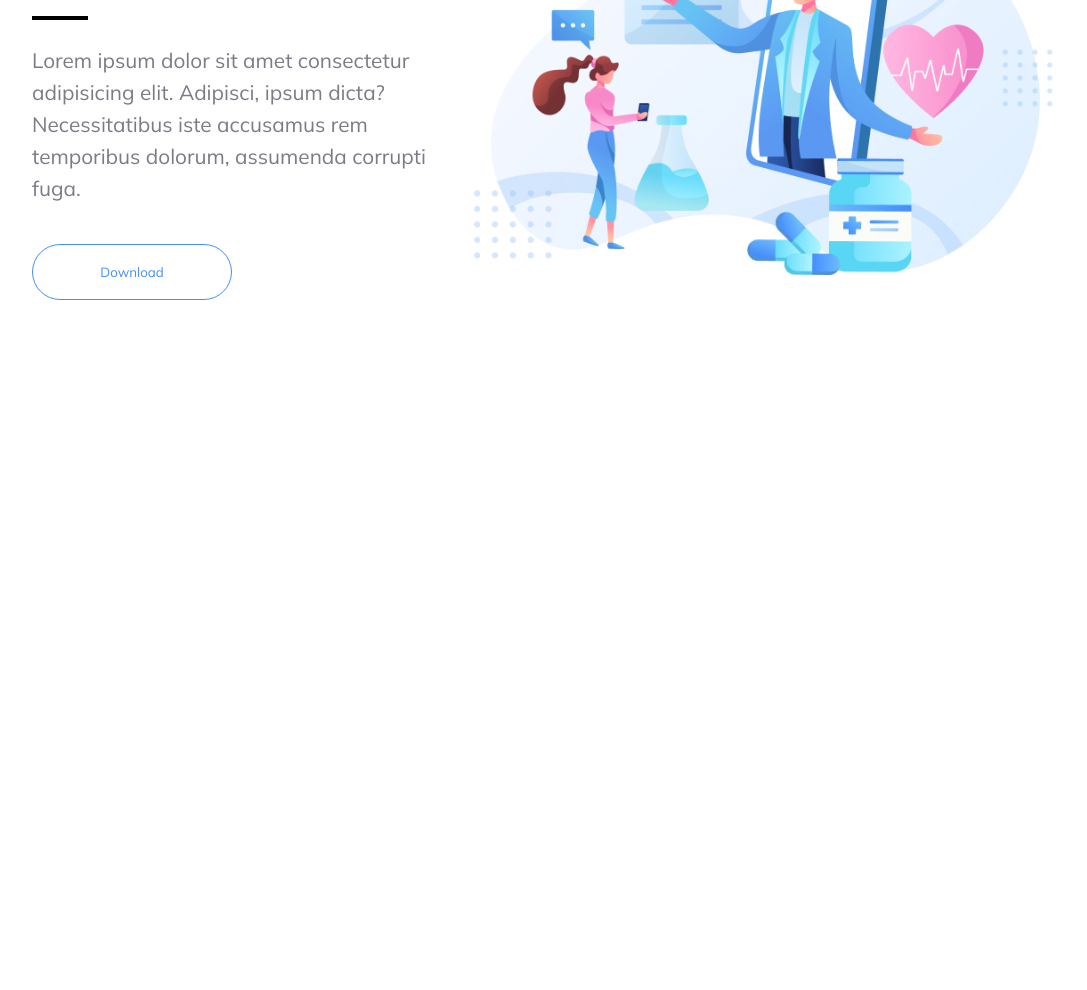
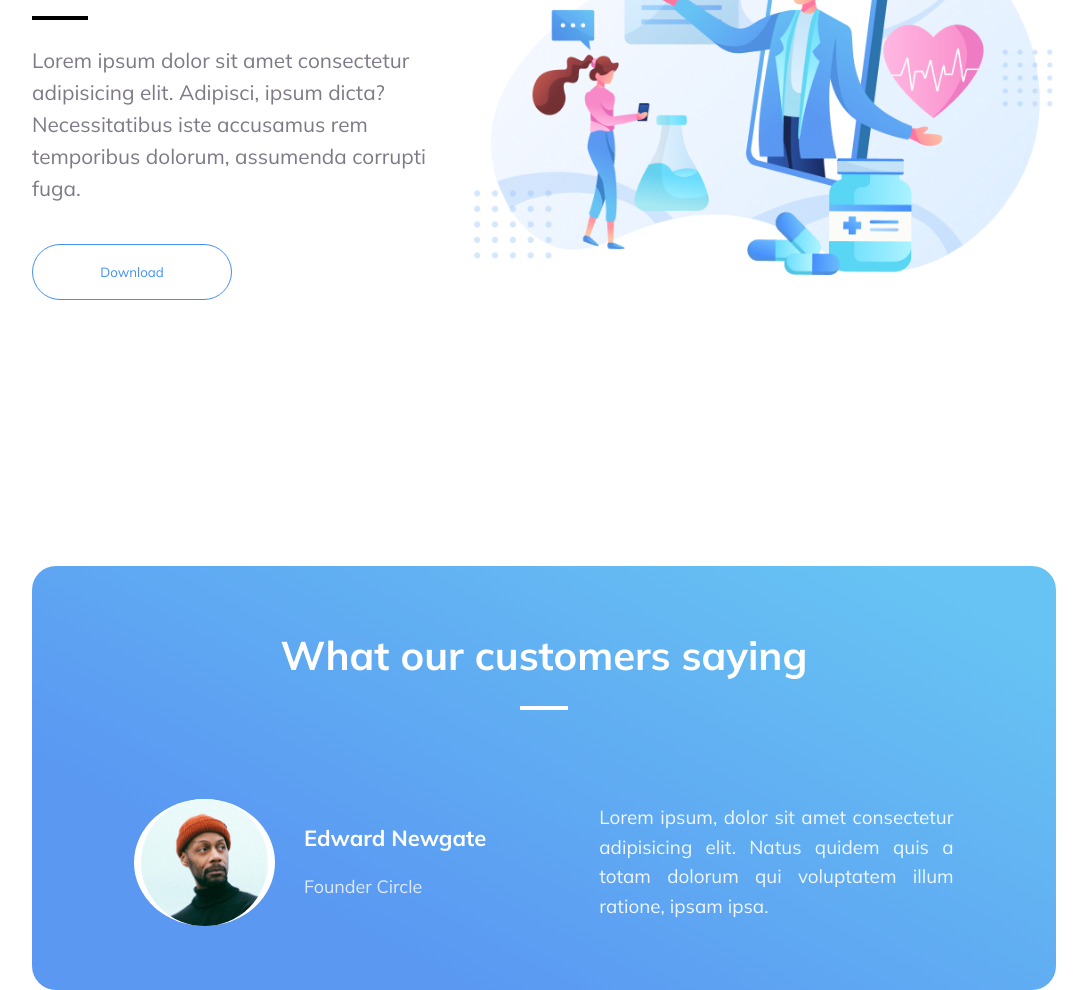
Before and after one commit to Moamin-AbuEwaida/landing-page-resp, a plain HTML site: page index.html in a window 1280 px wide. Shown: the part 3192-4182 px from the top of the page, without its empty margins (96-1183 px from the left). Before the commit the page ends 3492 px from the top, so only its background shows below. Drawn offline with nearby package versions, Linux system fonts and the light colour scheme.

Commit message:
testimonial section

```diff
--- a/index.html
+++ b/index.html
@@ -186,6 +186,31 @@
           <img src="img/download.png" alt="download" class="desc-img" />
         </div>
       </section>
+      <!-- testimonial section -->
+      <section class="testimonial">
+        <div class="testimonial-container">
+          <h1 class="testimonial-title">What our customers saying</h1>
+          <hr class="testimonial-line" />
+          <div class="testimonial-container__content">
+            <div class="testimonial-container__avatar">
+              <img
+                src="img/avatar.png"
+                alt="avatar"
+                class="testimonial-avatar"
+              />
+            </div>
+            <div class="testimonial-container__text">
+              <h1 class="testimonial-name">Edward Newgate</h1>
+              <p class="testimonial-position">Founder Circle</p>
+            </div>
+            <p class="testimonial-container__desc">
+              Lorem ipsum, dolor sit amet consectetur adipisicing elit. Natus
+              quidem quis a totam dolorum qui voluptatem illum ratione, ipsam
+              ipsa.
+            </p>
+          </div>
+        </div>
+      </section>
     </div>
     <script src="https://unpkg.com/aos@2.3.1/dist/aos.js"></script>
     <script src="./main.js"></script>
--- a/style.css
+++ b/style.css
@@ -265,3 +265,82 @@ nav {
   box-shadow: 0 0 15px rgba(69, 143, 246, 1);
   transform: scale(1.1);
 }
+
+/* testimonial section */
+
+.testimonial {
+  width: 80%;
+  margin: auto;
+  margin-top: 16.6rem;
+}
+
+.testimonial-container {
+  width: 100%;
+  height: 26.5rem;
+  border-radius: 1.5rem;
+  position: relative;
+  background: linear-gradient(208.18deg, #67c3f3 9.05%, #5a98f2 76.74%);
+}
+
+.testimonial-title {
+  font-size: 2.5rem;
+  color: #fff;
+  text-align: center;
+  padding-top: 4rem;
+  margin-bottom: 1.6rem;
+}
+
+.testimonial-line {
+  display: block;
+  width: 3rem;
+  border: 2px solid #fff;
+  margin: auto;
+}
+
+.testimonial-container__content {
+  display: flex;
+  align-items: center;
+  margin: 5.6rem auto 0 auto;
+  width: 80%;
+}
+
+.testimonial-container__avatar {
+  display: flex;
+  width: 8.8rem;
+  width: 8.8rem;
+  background-color: #fff;
+  border-radius: 100%;
+}
+
+.testimonial-avatar {
+  width: 90%;
+  height: 90%;
+  border-radius: 100%;
+  margin: auto;
+}
+
+.testimonial-container__text {
+  flex: 1;
+  margin-left: 1.8rem;
+}
+
+.testimonial-name {
+  font-size: 1.37rem;
+  color: #fff;
+  line-height: 3rem;
+}
+
+.testimonial-position {
+  font-size: 1.12rem;
+  color: rgba(255, 255, 255, 0.8);
+  line-height: 3rem;
+}
+
+.testimonial-container__desc {
+  width: 26.2rem;
+  flex: 1.2;
+  font-size: 1.18rem;
+  color: rgba(255, 255, 255, 0.9);
+  line-height: 1.87rem;
+  text-align: justify;
+}
```
